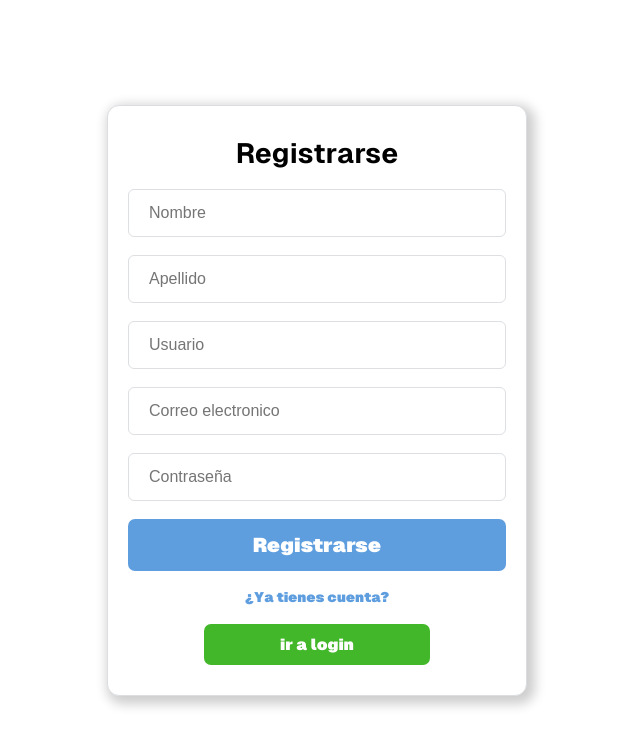
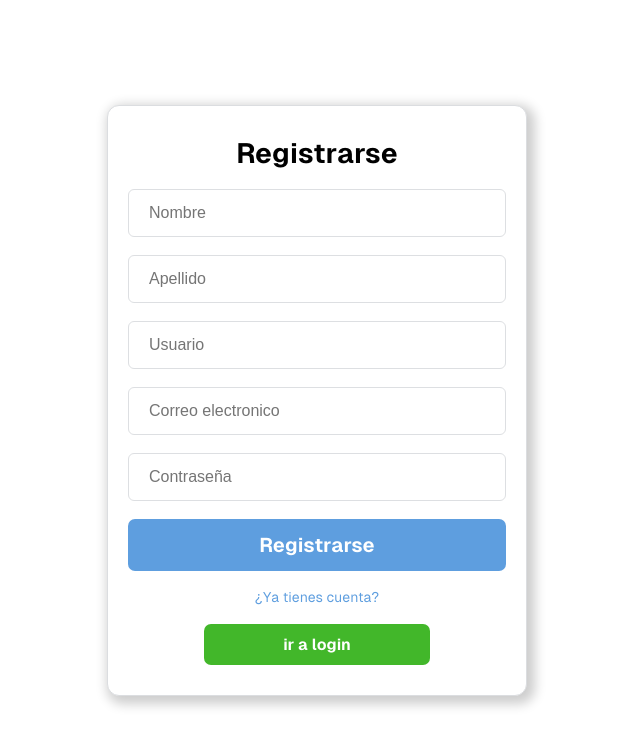
Before and after one commit to Abiu77/odontology, a PHP site: page /pages/singup.html in a window 1280 px wide. Shown: the top 747 px of the page, without its empty margins (323-963 px from the left). Run offline with PHP 8.4, Linux system fonts and the light colour scheme.

Commit message:
Update font weights in font.css

```diff
--- a/css/font.css
+++ b/css/font.css
@@ -1,10 +1,80 @@
 @font-face {
   font-family: "Geist Sans";
   src:
-    url("/assets/font/GeistVF.") format("woff2 supports variations"),
-    url("/assets/font/GeistVF.woff2") format("woff2-variations"),
-    url("/assets/font/GeistVF.ttf") format("truetype");
-  font-weight: 100 900;
-  font-stretch: 75% 125%;
-  font-display: swap;
+    url("/assets/font/Geist-Thin.woff2") format("woff2 supports variations"),
+    url("/assets/font/Geist-Thin.woff2") format("woff2-variations"),
+    url("/assets/font/Geist-Thin.otf") format("opentype");
+  font-weight: 100;
 }
+
+@font-face {
+  font-family: "Geist Sans";
+  src:
+    url("/assets/font/Geist-UltraLight.woff2") format("woff2 supports variations"),
+    url("/assets/font/Geist-UltraLight.woff2") format("woff2-variations"),
+    url("/assets/font/Geist-UltraLight.otf") format("opentype");
+  font-weight: 200;
+}
+
+@font-face {
+  font-family: "Geist Sans";
+  src:
+    url("/assets/font/Geist-Light.woff2") format("woff2 supports variations"),
+    url("/assets/font/Geist-Light.woff2") format("woff2-variations"),
+    url("/assets/font/Geist-Light.otf") format("opentype");
+  font-weight: 300;
+}
+
+@font-face {
+  font-family: "Geist Sans";
+  src:
+    url("/assets/font/Geist-Regular.woff2") format("woff2 supports variations"),
+    url("/assets/font/Geist-Regular.woff2") format("woff2-variations"),
+    url("/assets/font/Geist-Regular.otf") format("opentype");
+  font-weight: 400;
+}
+
+@font-face {
+  font-family: "Geist Sans";
+  src:
+    url("/assets/font/Geist-Medium.woff2") format("woff2 supports variations"),
+    url("/assets/font/Geist-Medium.woff2") format("woff2-variations"),
+    url("/assets/font/Geist-Medium.otf") format("opentype");
+  font-weight: 500;
+}
+
+@font-face {
+  font-family: "Geist Sans";
+  src:
+    url("/assets/font/Geist-SemiBold.woff2") format("woff2 supports variations"),
+    url("/assets/font/Geist-SemiBold.woff2") format("woff2-variations"),
+    url("/assets/font/Geist-SemiBold.otf") format("opentype");
+  font-weight: 600;
+}
+
+@font-face {
+  font-family: "Geist Sans";
+  src:
+    url("/assets/font/Geist-Bold.woff2") format("woff2 supports variations"),
+    url("/assets/font/Geist-Bold.woff2") format("woff2-variations"),
+    url("/assets/font/Geist-Bold.otf") format("opentype");
+  font-weight: 700;
+}
+
+@font-face {
+  font-family: "Geist Sans";
+  src:
+    url("/assets/font/Geist-UltraBlack.woff2") format("woff2 supports variations"),
+    url("/assets/font/Geist-UltraBlack.woff2") format("woff2-variations"),
+    url("/assets/font/Geist-UltraBlack.otf") format("opentype");
+  font-weight: 800;
+}
+
+@font-face {
+  font-family: "Geist Sans";
+  src:
+    url("/assets/font/Geist-Black.woff2") format("woff2 supports variations"),
+    url("/assets/font/Geist-Black.woff2") format("woff2-variations"),
+    url("/assets/font/Geist-Black.otf") format("opentype");
+  font-weight: 900;
+}
--- a/css/style.css
+++ b/css/style.css
@@ -14,7 +14,7 @@
 
 .card-title {
   font-size: 28px;
-  font-weight: 150;
+  font-weight: 700;
 }
 
 .card-main {
```
Also changed, not shown: assets/font/GeistVF.ttf (deleted), assets/font/GeistVF.woff2 (deleted).
